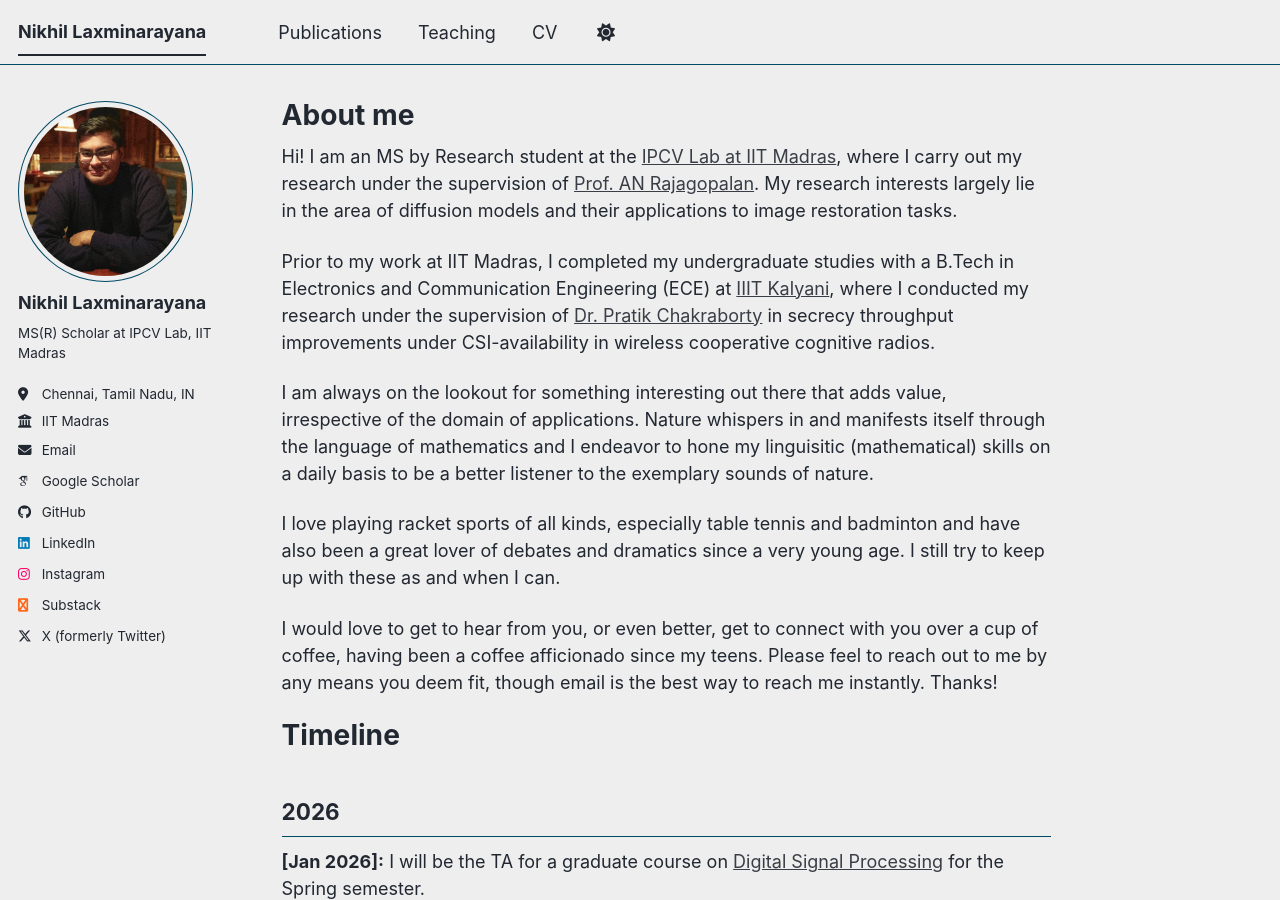
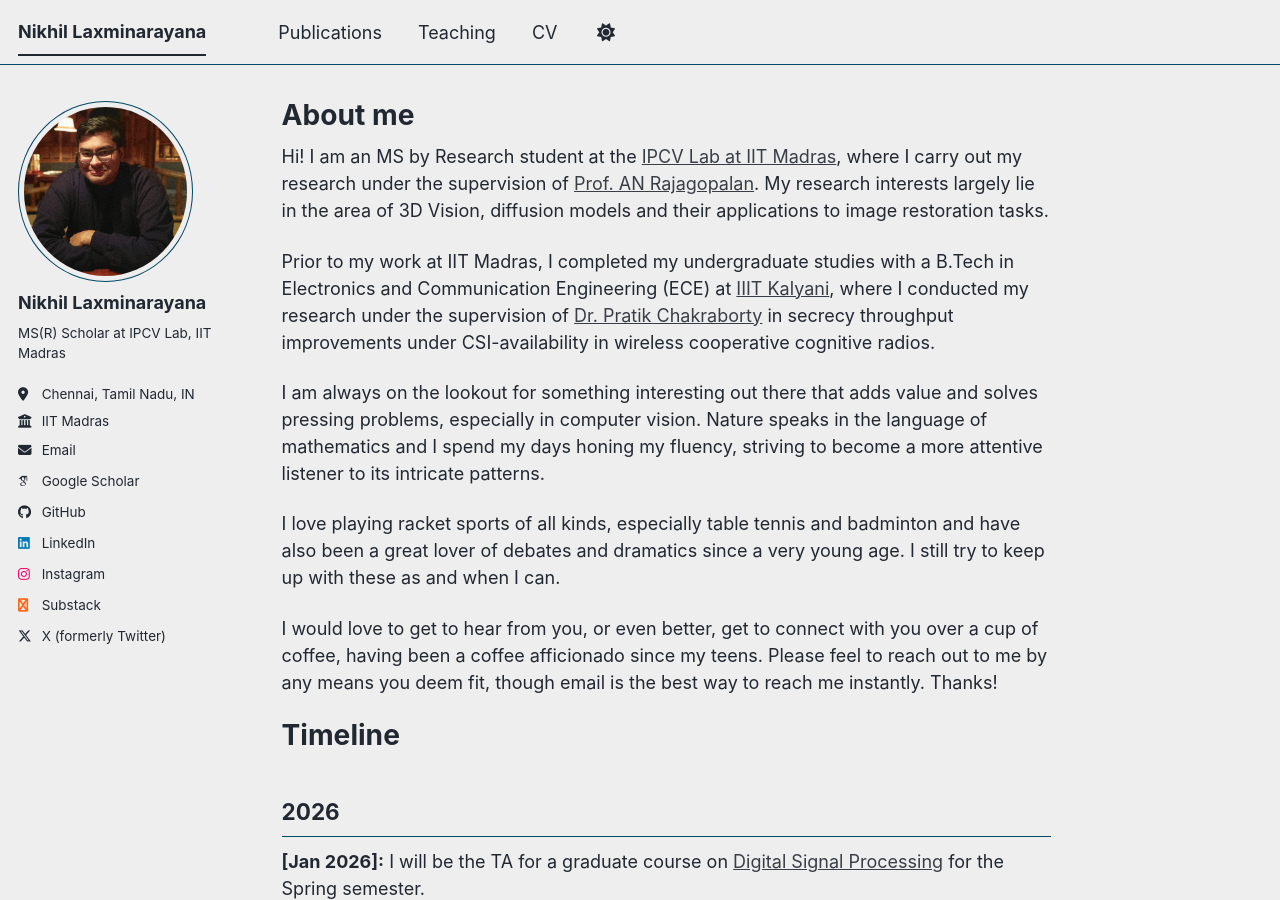
Before and after one commit to n1x1l/n1x1l.github.io, a Jekyll site: the page built from _pages/about.md, in a window 1280 px wide and 900 px high. Built offline with Jekyll 4.4.1, drawn with Linux system fonts in a browser that asks for light colours; some web fonts are replaced; a script bundle is joined from its source files by our own code; library files that are not in the unit come from our copies.

Commit message:
update about.md

```diff
--- a/_pages/about.md
+++ b/_pages/about.md
@@ -9,11 +9,11 @@ redirect_from:
 
 <!-- This is the front page of a website that is powered by the [Academic Pages template](https://github.com/academicpages/academicpages.github.io) and hosted on GitHub pages. [GitHub pages](https://pages.github.com) is a free service in which websites are built and hosted from code and data stored in a GitHub repository, automatically updating when a new commit is made to the repository. This template was forked from the [Minimal Mistakes Jekyll Theme](https://mmistakes.github.io/minimal-mistakes/) created by Michael Rose, and then extended to support the kinds of content that academics have: publications, talks, teaching, a portfolio, blog posts, and a dynamically-generated CV. Incidentally, these same features make it a great template for anyone that needs to show off a professional template! -->
 
-Hi! I am an MS by Research student at the [IPCV Lab](https://www.ee.iitm.ac.in/ipcvlab/)[ at IIT Madras](https://www.iitm.ac.in/), where I carry out my research under the supervision of [Prof. AN Rajagopalan](https://www.ee.iitm.ac.in/~raju/). My research interests largely lie in the area of diffusion models and their applications to image restoration tasks.
+Hi! I am an MS by Research student at the [IPCV Lab](https://www.ee.iitm.ac.in/ipcvlab/)[ at IIT Madras](https://www.iitm.ac.in/), where I carry out my research under the supervision of [Prof. AN Rajagopalan](https://www.ee.iitm.ac.in/~raju/). My research interests largely lie in the area of 3D Vision, diffusion models and their applications to image restoration tasks.
 
 Prior to my work at IIT Madras, I completed my undergraduate studies with a B.Tech in Electronics and Communication Engineering (ECE) at [IIIT Kalyani](http://iiitkalyani.ac.in/), where I conducted my research under the supervision of [Dr. Pratik Chakraborty](https://iiitkalyani.ac.in/php/facultymainpage/pc.html) in secrecy throughput improvements under CSI-availability in wireless cooperative cognitive radios.
 
-I am always on the lookout for something interesting out there that adds value, irrespective of the domain of applications. Nature whispers in and manifests itself through the language of mathematics and I endeavor to hone my linguisitic (mathematical) skills on a daily basis to be a better listener to the exemplary sounds of nature.
+I am always on the lookout for something interesting out there that adds value and solves pressing problems, especially in computer vision. Nature speaks in the language of mathematics and I spend my days honing my fluency, striving to become a more attentive listener to its intricate patterns.
 
 I love playing racket sports of all kinds, especially table tennis and badminton and have also been a great lover of debates and dramatics since a very young age. I still try to keep up with these as and when I can.
 
```
